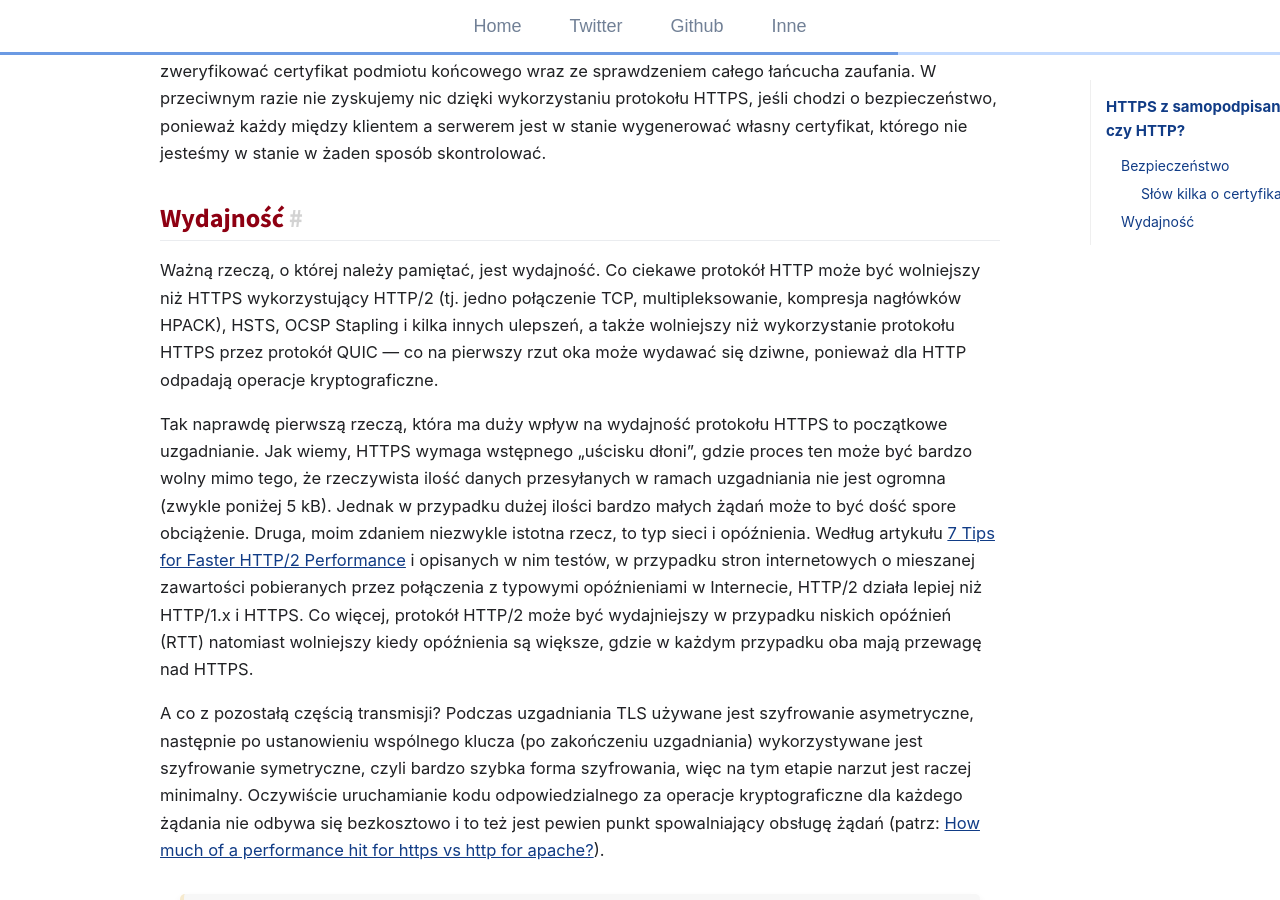
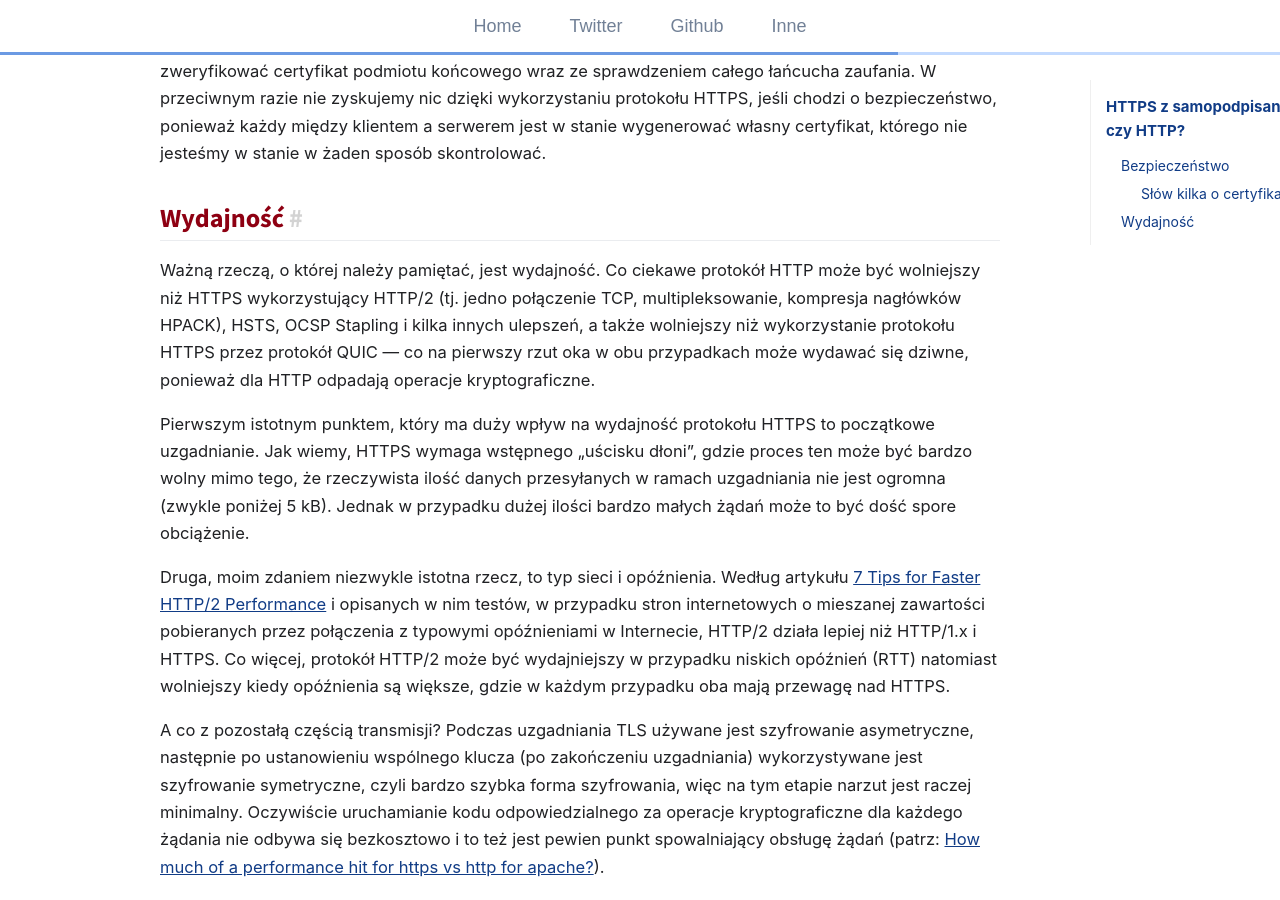
Before and after one commit to terrorizer1980/trimstray.github.io, a Jekyll site: the page built from _posts/2019-05-19-https_z_samopodpisanym_certyfikatem_czy_HTTP.md, in a window 1280 px wide and 900 px high, scrolled down 2475 px. Built offline with Jekyll 4.4.1, drawn with Linux system fonts in a browser that asks for light colours; comment, search, counter and statistics services are not loaded.

Commit message:
uncommited changes - signed-off-by: trimstray <trimstray@gmail.com>

```diff
--- a/_posts/2019-05-19-https_z_samopodpisanym_certyfikatem_czy_HTTP.md
+++ b/_posts/2019-05-19-https_z_samopodpisanym_certyfikatem_czy_HTTP.md
@@ -49,9 +49,11 @@ Według mnie, wykorzystanie szyfrowanego połączenia ma sens jedynie wtedy, gdy
 
 ## Wydajność
 
-Ważną rzeczą, o której należy pamiętać, jest wydajność. Co ciekawe protokół HTTP może być wolniejszy niż HTTPS wykorzystujący HTTP/2 (tj. jedno połączenie TCP, multipleksowanie, kompresja nagłówków HPACK), HSTS, OCSP Stapling i kilka innych ulepszeń, a także wolniejszy niż wykorzystanie protokołu HTTPS przez protokół QUIC — co na pierwszy rzut oka może wydawać się dziwne, ponieważ dla HTTP odpadają operacje kryptograficzne.
+Ważną rzeczą, o której należy pamiętać, jest wydajność. Co ciekawe protokół HTTP może być wolniejszy niż HTTPS wykorzystujący HTTP/2 (tj. jedno połączenie TCP, multipleksowanie, kompresja nagłówków HPACK), HSTS, OCSP Stapling i kilka innych ulepszeń, a także wolniejszy niż wykorzystanie protokołu HTTPS przez protokół QUIC — co na pierwszy rzut oka w obu przypadkach może wydawać się dziwne, ponieważ dla HTTP odpadają operacje kryptograficzne.
 
-Tak naprawdę pierwszą rzeczą, która ma duży wpływ na wydajność protokołu HTTPS to początkowe uzgadnianie. Jak wiemy, HTTPS wymaga wstępnego „uścisku dłoni”, gdzie proces ten może być bardzo wolny mimo tego, że rzeczywista ilość danych przesyłanych w ramach uzgadniania nie jest ogromna (zwykle poniżej 5 kB). Jednak w przypadku dużej ilości bardzo małych żądań może to być dość spore obciążenie. Druga, moim zdaniem niezwykle istotna rzecz, to typ sieci i opóźnienia. Według artykułu [7 Tips for Faster HTTP/2 Performance](https://dzone.com/articles/7-tips-for-faster-http2-performance) i opisanych w nim testów, w przypadku stron internetowych o mieszanej zawartości pobieranych przez połączenia z typowymi opóźnieniami w Internecie, HTTP/2 działa lepiej niż HTTP/1.x i HTTPS. Co więcej, protokół HTTP/2 może być wydajniejszy w przypadku niskich opóźnień (RTT) natomiast wolniejszy kiedy opóźnienia są większe, gdzie w każdym przypadku oba mają przewagę nad HTTPS.
+Pierwszym istotnym punktem, który ma duży wpływ na wydajność protokołu HTTPS to początkowe uzgadnianie. Jak wiemy, HTTPS wymaga wstępnego „uścisku dłoni”, gdzie proces ten może być bardzo wolny mimo tego, że rzeczywista ilość danych przesyłanych w ramach uzgadniania nie jest ogromna (zwykle poniżej 5 kB). Jednak w przypadku dużej ilości bardzo małych żądań może to być dość spore obciążenie.
+
+Druga, moim zdaniem niezwykle istotna rzecz, to typ sieci i opóźnienia. Według artykułu [7 Tips for Faster HTTP/2 Performance](https://dzone.com/articles/7-tips-for-faster-http2-performance) i opisanych w nim testów, w przypadku stron internetowych o mieszanej zawartości pobieranych przez połączenia z typowymi opóźnieniami w Internecie, HTTP/2 działa lepiej niż HTTP/1.x i HTTPS. Co więcej, protokół HTTP/2 może być wydajniejszy w przypadku niskich opóźnień (RTT) natomiast wolniejszy kiedy opóźnienia są większe, gdzie w każdym przypadku oba mają przewagę nad HTTPS.
 
 A co z pozostałą częścią transmisji? Podczas uzgadniania TLS używane jest szyfrowanie asymetryczne, następnie po ustanowieniu wspólnego klucza (po zakończeniu uzgadniania) wykorzystywane jest szyfrowanie symetryczne, czyli bardzo szybka forma szyfrowania, więc na tym etapie narzut jest raczej minimalny. Oczywiście uruchamianie kodu odpowiedzialnego za operacje kryptograficzne dla każdego żądania nie odbywa się bezkosztowo i to też jest pewien punkt spowalniający obsługę żądań (patrz: [How much of a performance hit for https vs http for apache?](https://serverfault.com/q/43692)).
 
```
